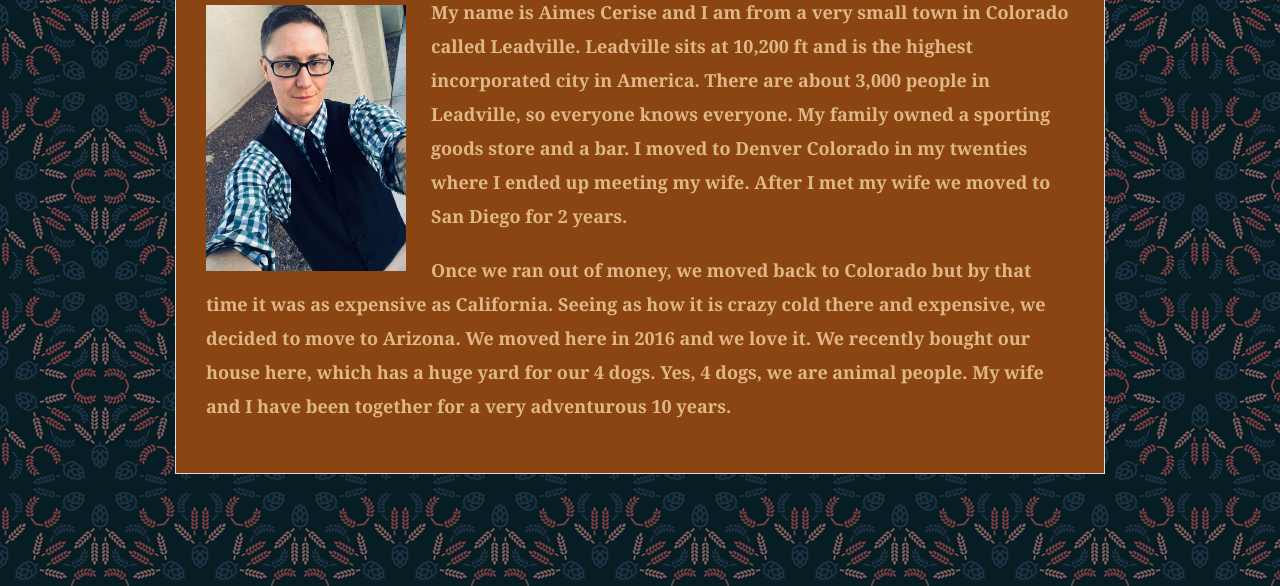
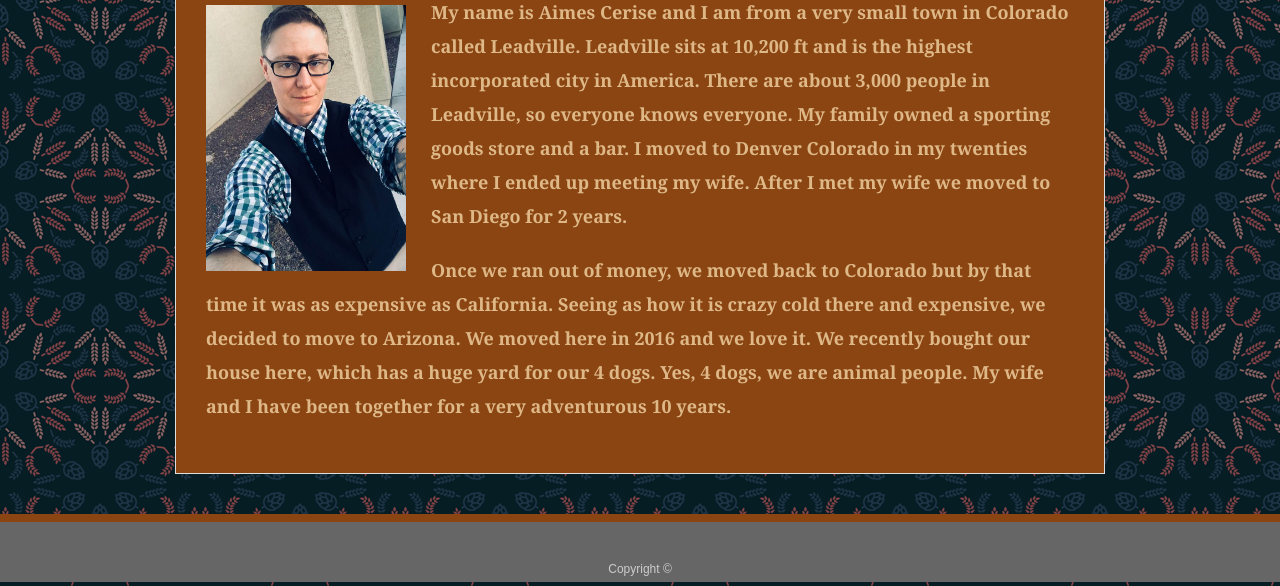
Before and after one commit to acerise85/Bootstrap-Portfolio, a plain HTML site: page index.html in a window 1280 px wide. Shown: the part 214-800 px from the top of the page. Drawn offline with nearby package versions, Linux system fonts and the light colour scheme.

Commit message:
added footer

```diff
--- a/assets/css/style.css
+++ b/assets/css/style.css
@@ -107,3 +107,15 @@ textarea {
   #pics{
     margin: 3%;
   }
+
+  footer{
+    padding: 30px 0;
+    clear: both;
+    font-size: 12px;
+    color: #fff;
+    color: #ccc;
+    text-align: center;
+    background: #666;
+    border-top: 8px solid saddlebrown;
+    height: 50px;
+  }
--- a/index.html
+++ b/index.html
@@ -68,9 +68,13 @@
                 our house here, which has a huge yard for our 4 dogs. Yes, 4 dogs, we are animal people. My wife and I have been together for a very adventurous 10 years.
         </section>
 
-        <footer></footer>
+
     </div>
-
+    <footer>
+    <div class="container">
+        Copyright &copy;
+      </div>
+    </footer>
 </body>
 
 </html>
```
Also changed, not shown: contact.html (+5 -0 lines), portfolio.html (+5 -1 lines).
